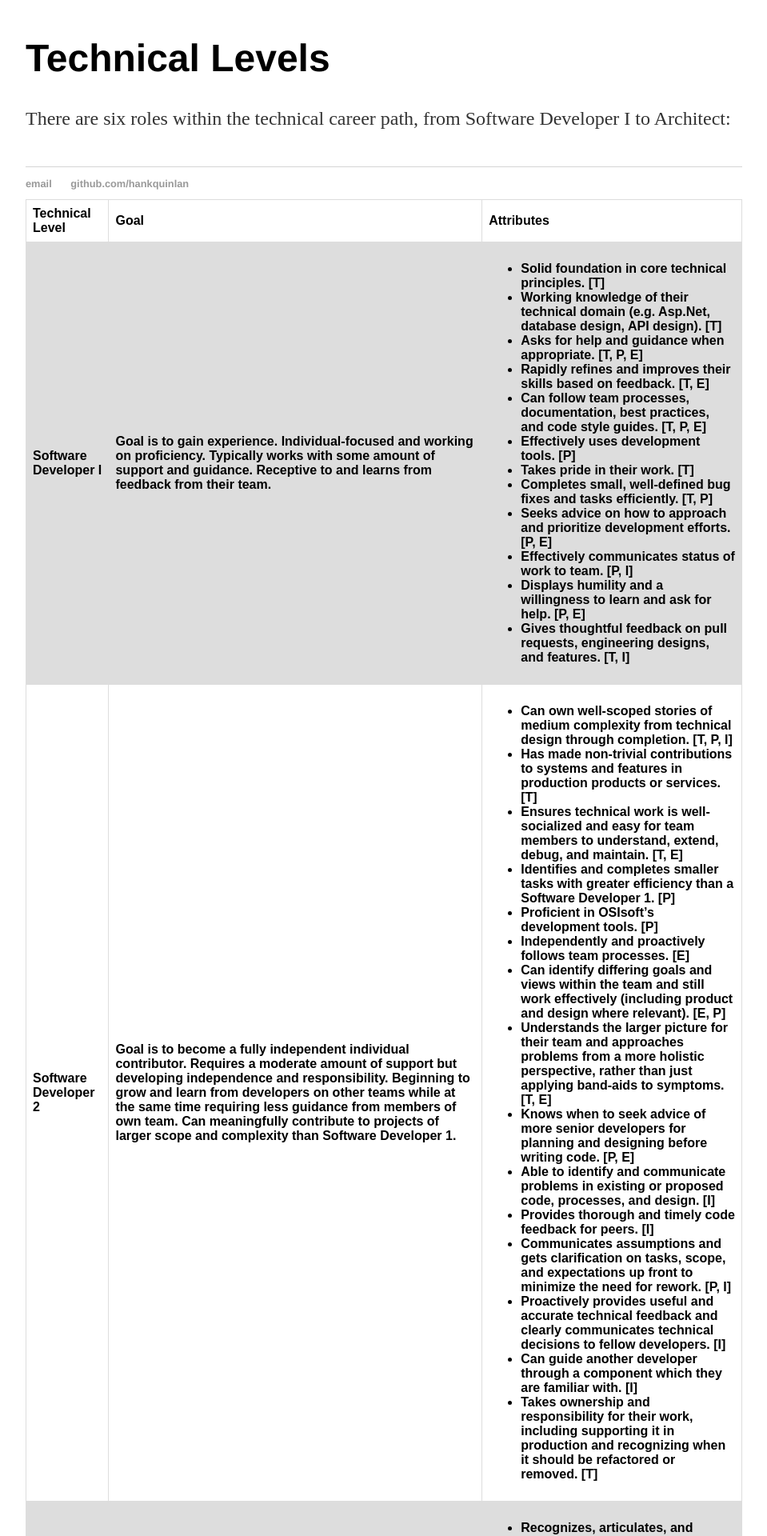
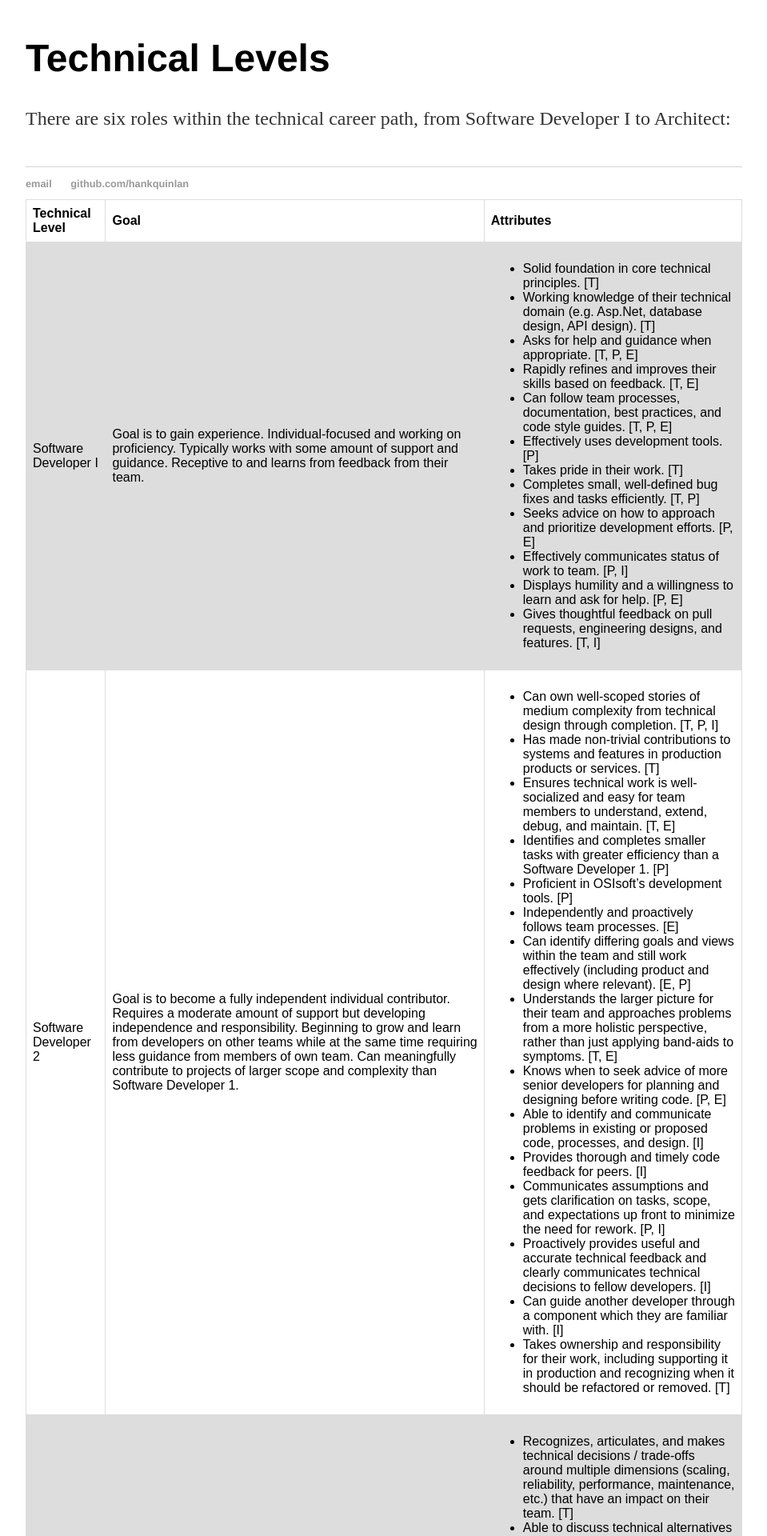
Before and after one commit to OSIEng/osieng.github.io, a Jekyll site: the page built from career/index.html, in a window 1280 px wide. Shown: the part 1612-3532 px from the top of the page at 80% size, without its empty margins (160-1119 px from the left). Built offline with Jekyll 4.4.1, drawn with Linux system fonts in a browser that asks for light colours.

Commit message:
Update index.html
Change table font for details

```diff
--- a/career/index.html
+++ b/career/index.html
@@ -84,10 +84,10 @@ tr:nth-child(even) {
 		<th>Attributes</th>
 	</tr>
 	<tr>
-		<th>Software Developer I</th>
-		<th>Goal is to gain experience. Individual-focused and working on proficiency. Typically works with some amount of support and guidance.
-			Receptive to and learns from feedback from their team. </th>
-		<th><ul>
+		<td>Software Developer I</td>
+		<td>Goal is to gain experience. Individual-focused and working on proficiency. Typically works with some amount of support and guidance.
+			Receptive to and learns from feedback from their team. </td>
+		<td><ul>
 			<li>Solid foundation in core technical principles. [T]</li>
 			<li>Working knowledge of their technical domain (e.g. Asp.Net, database design, API design). [T]</li>
 			<li>Asks for help and guidance when appropriate. [T, P, E]</li>
@@ -100,13 +100,13 @@ tr:nth-child(even) {
 			<li>Effectively communicates status of work to team. [P, I] </li>
 			<li>Displays humility and a willingness to learn and ask for help. [P, E] </li>
 			<li>Gives thoughtful feedback on pull requests, engineering designs, and features. [T, I] </li>
-		</ul></th>
+		</ul></td>
 	<tr>
-		<th>Software Developer 2</th>
-		<th>Goal is to become a fully independent individual contributor. Requires a moderate amount of support but developing independence and
+		<td>Software Developer 2</td>
+		<td>Goal is to become a fully independent individual contributor. Requires a moderate amount of support but developing independence and
 	responsibility. Beginning to grow and learn from developers on other teams while at the same time requiring less guidance from
-	members of own team. Can meaningfully contribute to projects of larger scope and complexity than Software Developer 1. </th>
-		<th><ul>
+	members of own team. Can meaningfully contribute to projects of larger scope and complexity than Software Developer 1. </td>
+		<td><ul>
 			<li>Can own well-scoped stories of medium complexity from technical design through completion. [T, P, I]</li>
 			<li>Has made non-trivial contributions to systems and features in production products or services. [T]</li>
 			<li>Ensures technical work is well-socialized and easy for team members to understand, extend, debug, and maintain. [T, E]</li>
@@ -122,13 +122,13 @@ tr:nth-child(even) {
 			<li>Proactively provides useful and accurate technical feedback and clearly communicates technical decisions to fellow developers. [I]</li>
 			<li>Can guide another developer through a component which they are familiar with. [I] </li>
 			<li>Takes ownership and responsibility for their work, including supporting it in production and recognizing when it should be refactored or removed. [T]</li>
-		</ul></th>
+		</ul></td>
 	<tr>
-		<th>Senior Software Developer</th>
-		<th>Goal is to execute complex work items with minimal support and guidance. Solid individual contributor and works well independently.
+		<td>Senior Software Developer</td>
+		<td>Goal is to execute complex work items with minimal support and guidance. Solid individual contributor and works well independently.
 	Demonstrates maturity of thought and craft. Incorporates perspectives spanning the entire development organization. Demonstrates developing leadership and influence at the team and program level. Reactively finds gaps and areas of improvement in
-		technology and team process and surfaces them to team or program. </th>
-		<th><ul>
+		technology and team process and surfaces them to team or program. </td>
+		<td><ul>
 			<li>Recognizes, articulates, and makes technical decisions / trade-offs around multiple dimensions (scaling, reliability, performance, maintenance, etc.) that have an impact on their team. [T] </li>
 			<li>Able to discuss technical alternatives rationally and impartially, can accept criticism of design, and assess technical costs and trade-offs. [T] </li>
 			<li>Writes code that can be understood, used, extended, debugged, and maintained by the rest of the organization. [T, E] </li>
@@ -147,15 +147,15 @@ tr:nth-child(even) {
 			<li>Seeks exposure beyond team. [T] </li>
 			<li>Communicates efficiently and effectively within team, and department. [I] </li>
 			<li>Takes an active role in recruiting new team members and new developers in general. [E, I] </li>
-		</ul></th>
+		</ul></td>
 	</tr>
 	<tr>
-		<th>Staff Software Developer</th>
-		<th>Goal is to execute large-scale features and initiatives with minimal support and guidance. Continues development of Senior Software
+		<td>Staff Software Developer</td>
+		<td>Goal is to execute large-scale features and initiatives with minimal support and guidance. Continues development of Senior Software
 	Developer traits with focus on larger projects and initiatives. Capable and productive as both an individual developer and
 	leading technical direction for a team. Demonstrates established leadership and influence at the team and program level. Proactively finds gaps and areas of improvement in
-	technology and team process and leads team to addressing them.</th>
-		<th><ul>
+	technology and team process and leads team to addressing them.</td>
+		<td><ul>
 			<li>Has owned and delivered multiple features of high-complexity and/or scope. [T, I, P] </li>
 			<li>Can work in areas of the codebase outside of their own core competency with minimal guidance. [T] </li>
 			<li>Acts as an effective technical mentor for one or more junior developers. [T, I] </li>
@@ -171,17 +171,17 @@ tr:nth-child(even) {
 			<li>Broadening abilities beyond team. [T] </li>
 			<li>Communicates efficiently and effectively within product development. [I] </li>
 			<li>Takes an active role in recruiting new team members and new developers in general. [E, I] </li>
-		</ul></th>
+		</ul></td>
 	</tr>
 	<tr>
-		<th>Principal Software Developer</th>
-		<th>Goal is to leverage technical depth and breadth to have a broad impact on this organization. High-performing individual contributor
+		<td>Principal Software Developer</td>
+		<td>Goal is to leverage technical depth and breadth to have a broad impact on this organization. High-performing individual contributor
 	with maturity and influence to set a technical vision for their team and lead toward execution of that vision. Raises the level
 	of their team by creating processes, tools, and systems that increase the productivity and output of the entire team around
 	them. Incorporates viewpoints and perspectives of broad groups across the company to ensure that development work is
 	well-aligned with the business. This role requires time spent working at this organization to do well: it requires a deep
-	understanding of architecture and demonstration of leverage and impact across multiple initiatives. </th>
-		<th><ul>
+	understanding of architecture and demonstration of leverage and impact across multiple initiatives. </td>
+		<td><ul>
 			<li>Identifies key problem areas where technology can drive broad organizational impact. Fully owns solutions to these problems and can be counted on to follow through. [T, P, E] </li>
 			<li>Inspires and motivates the team through their work - both in depth of technical quality and breadth of contributions. [T, I] </li>
 			<li>Shows persistence in leading the team toward execution of goals. [I, P] </li>
@@ -204,14 +204,14 @@ tr:nth-child(even) {
 			<li>Can foresee potential product or service design pitfalls and minimize negative impacts. [T, P] </li>
 			<li>Communicates efficiently and effectively department-wide. [I]</li>
 			<li>Takes an active role in recruiting new team members and new developers in general. [E, I] </li>
-		</ul></th>
+		</ul></td>
 		</tr>
 	<tr>
-		<th>Architect</th>
-		<th>Goal is to set technical direction for products and services through vision and execution. High-performing technical leader. Broad
+		<td>Architect</td>
+		<td>Goal is to set technical direction for products and services through vision and execution. High-performing technical leader. Broad
 	vision and technical maturity at the highest level. Raises the level of the organization, seen as a thought leader and teacher.
-			Brings new and meaningful perspectives from across the industry to this organization. </th>
-		<th><ul>
+			Brings new and meaningful perspectives from across the industry to this organization. </td>
+		<td><ul>
 			<li>Has owned and delivered multiple mission-critical, high complexity products or services with a large impact on both this organization’s business and technical direction. [T, P, I] </li>
 			<li>Responsible for the complete life-cycle of high impact products or services: initiation, design, implementation and maintenance. </li>
 			<li>Understands the entire architecture of OSIsoft’s products and services and how they interact. Able to recognize, articulate, and make technical decisions / trade-offs around multiple dimensions (scaling, reliability, performance, maintenance, etc.) that have an impact spanning most or all development teams. [T, I, E] </li>
@@ -222,7 +222,7 @@ tr:nth-child(even) {
 			<li>Participates in curating the technical direction and vision for their program/service and/or department. [T, I] </li>
 			<li>Recognized across the company as a key technical leader. Considered an essential resource for important technical decisions. [I] </li>
 			<li>Recognized as a key technical resource both inside and outside of this organization. [I] </li>
-		</ul></th>
+		</ul></td>
 	</tr>
 
 </div><!-- /.blurb -->
```
